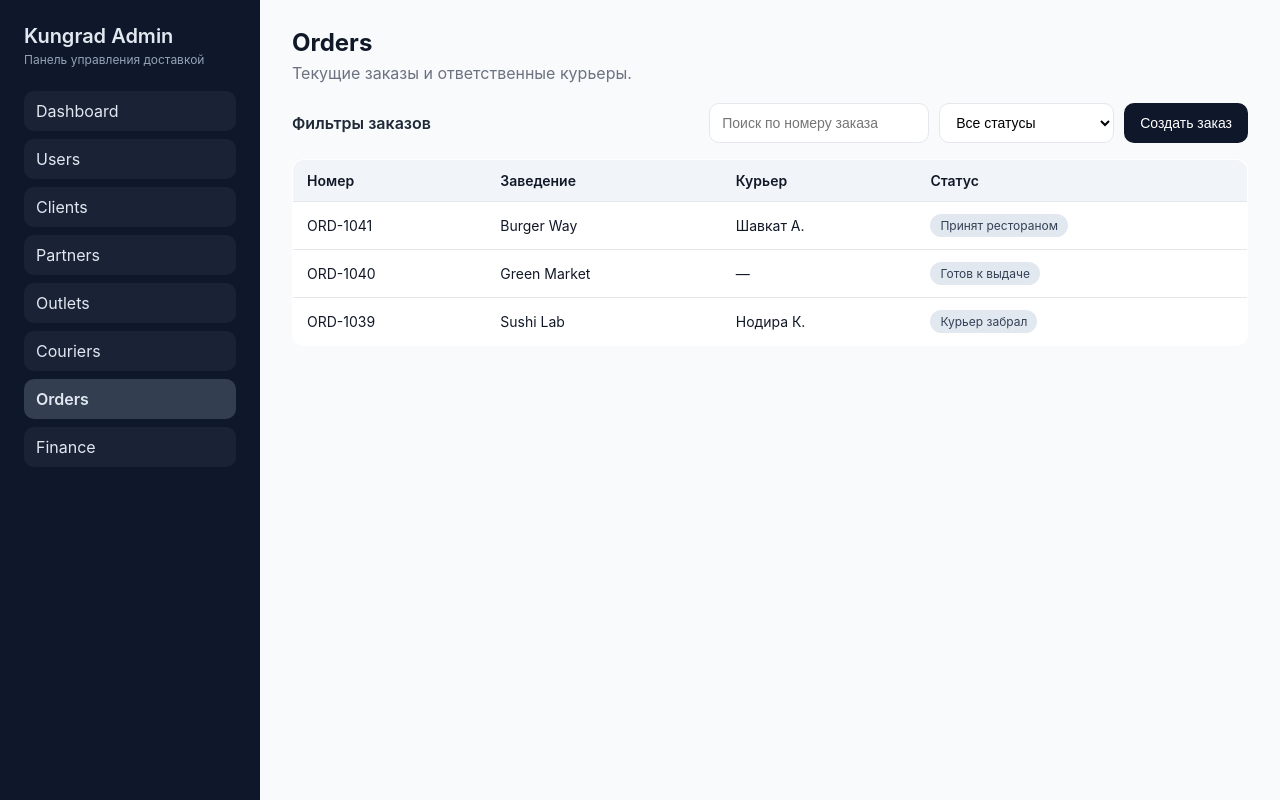
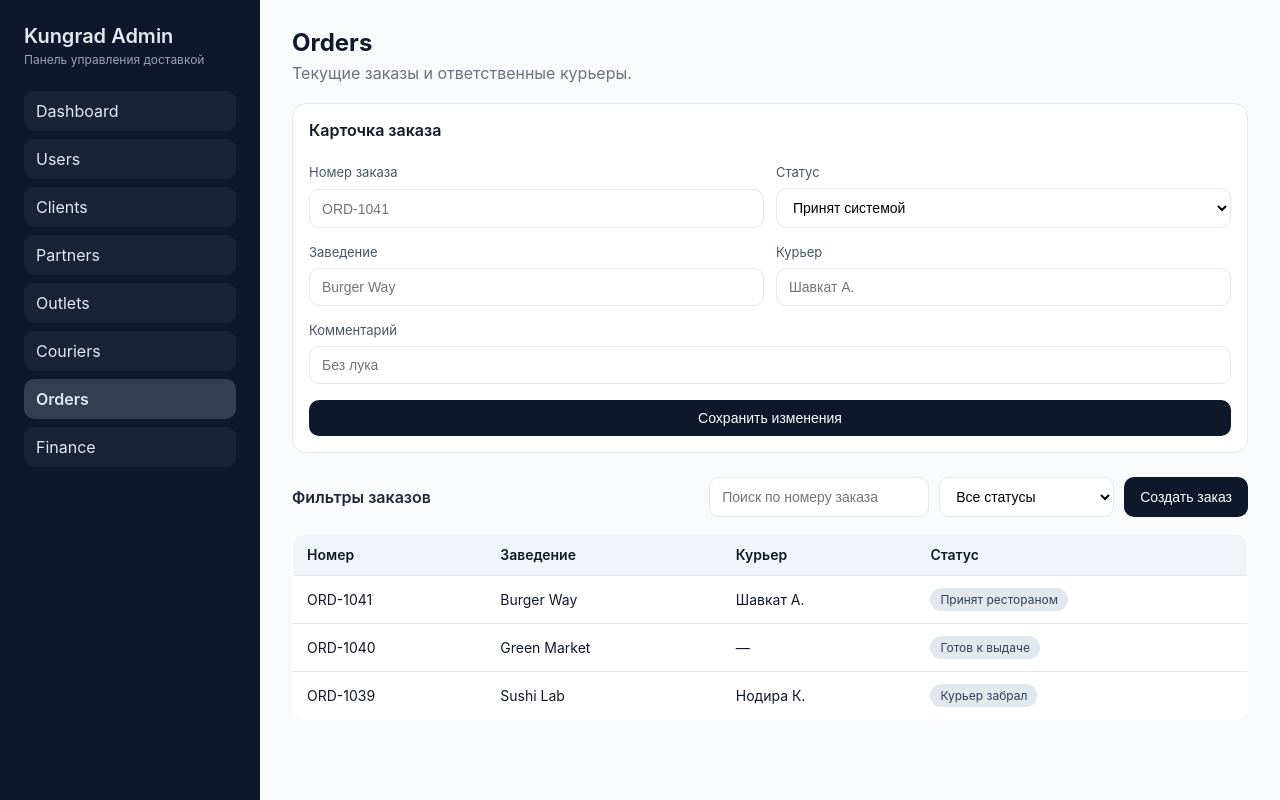
Before and after one commit to nodirmdh/tezgo, a Next.js app in the folder admin/: page /orders in a window 1280 px wide. Built offline with nearby package versions, Linux system fonts and the light colour scheme; sample sign-in values are in the browser's storage.

Commit message:
Add admin UX forms and order card

```diff
--- a/admin/app/globals.css
+++ b/admin/app/globals.css
@@ -189,6 +189,35 @@ a {
   border: 1px solid #e5e7eb;
 }
 
+.form-grid {
+  display: grid;
+  gap: 16px;
+  background: #fff;
+  border: 1px solid #e5e7eb;
+  border-radius: 14px;
+  padding: 16px;
+  margin-bottom: 24px;
+}
+
+.form-row {
+  display: grid;
+  gap: 12px;
+}
+
+.form-row.two {
+  grid-template-columns: repeat(auto-fit, minmax(200px, 1fr));
+}
+
+.helper-text {
+  font-size: 12px;
+  color: #64748b;
+}
+
+.card-title {
+  font-weight: 600;
+  margin-bottom: 8px;
+}
+
 .table {
   width: 100%;
   border-collapse: collapse;
--- a/admin/app/orders/page.js
+++ b/admin/app/orders/page.js
@@ -10,6 +10,44 @@ export default async function OrdersPage() {
         title="Orders"
         description="Текущие заказы и ответственные курьеры."
       />
+      <div className="form-grid">
+        <div className="card-title">Карточка заказа</div>
+        <div className="form-row two">
+          <div className="auth-field">
+            <label htmlFor="orderNumber">Номер заказа</label>
+            <input id="orderNumber" className="input" placeholder="ORD-1041" />
+          </div>
+          <div className="auth-field">
+            <label htmlFor="orderStatus">Статус</label>
+            <select id="orderStatus" className="select">
+              <option>Принят системой</option>
+              <option>Принят рестораном</option>
+              <option>Готов к выдаче</option>
+              <option>Курьер забрал</option>
+              <option>Доставил</option>
+            </select>
+          </div>
+        </div>
+        <div className="form-row two">
+          <div className="auth-field">
+            <label htmlFor="orderOutlet">Заведение</label>
+            <input id="orderOutlet" className="input" placeholder="Burger Way" />
+          </div>
+          <div className="auth-field">
+            <label htmlFor="orderCourier">Курьер</label>
+            <input id="orderCourier" className="input" placeholder="Шавкат А." />
+          </div>
+        </div>
+        <div className="form-row">
+          <div className="auth-field">
+            <label htmlFor="orderNote">Комментарий</label>
+            <input id="orderNote" className="input" placeholder="Без лука" />
+          </div>
+        </div>
+        <button className="button" type="button">
+          Сохранить изменения
+        </button>
+      </div>
       <Toolbar title="Фильтры заказов" actionLabel="Создать заказ">
         <input className="input" placeholder="Поиск по номеру заказа" />
         <select className="select">
```
Also changed, not shown: admin/app/couriers/page.js (+20 -0 lines), admin/app/outlets/page.js (+33 -0 lines), admin/app/partners/page.js (+27 -0 lines), 1 other file (tests, documents, lock files or other folders).
